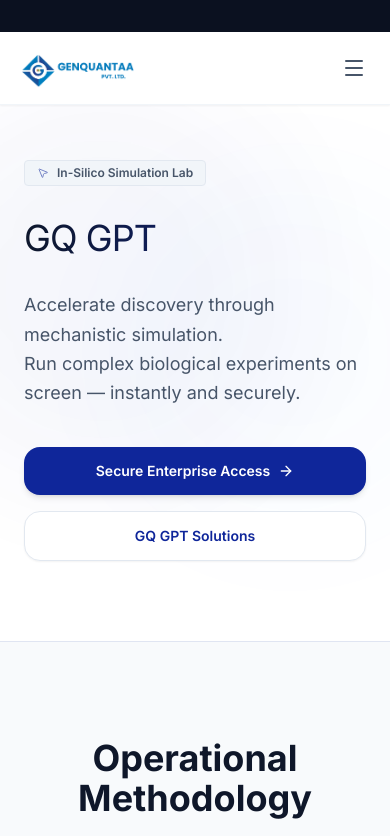
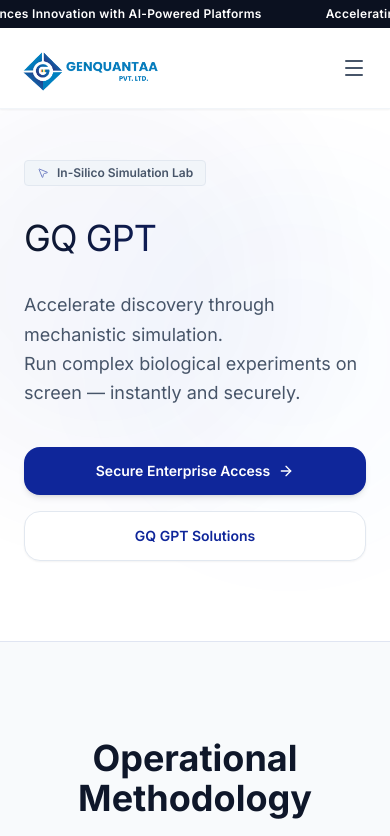
Before and after one commit to Rahullll101/biologics-latchbio, a React (Vite) app: page /gpt in a window 390 px wide. Shown: the top 836 px of the page. Built offline with nearby package versions, Linux system fonts and the light colour scheme.

Commit message:
feat: implement responsive navigation menu with dropdowns for platform, solutions, software, and simulation tools

```diff
--- a/src/components/Navbar.tsx
+++ b/src/components/Navbar.tsx
@@ -484,14 +484,20 @@
   return (
     <div className="fixed top-0 left-0 right-0 w-full z-50 shadow-sm border-b border-slate-100 bg-white">
       {/* Top Banner Marquee */}
-      <div className="bg-[#0b1120] text-white py-1.5 text-xs sm:text-sm font-semibold tracking-wide">
-        <marquee scrollamount="5">
+      <div className="bg-[#0b1120] text-white py-1.5 text-xs sm:text-sm font-semibold tracking-wide overflow-hidden flex">
+        <div className="animate-marquee flex whitespace-nowrap w-max">
           <span className="mx-8">Accelerating Life Sciences Innovation with AI-Powered Platforms</span>
           <span className="mx-8">Accelerating Life Sciences Innovation with AI-Powered Platforms</span>
           <span className="mx-8">Accelerating Life Sciences Innovation with AI-Powered Platforms</span>
           <span className="mx-8">Accelerating Life Sciences Innovation with AI-Powered Platforms</span>
           <span className="mx-8">Accelerating Life Sciences Innovation with AI-Powered Platforms</span>
-        </marquee>
+          {/* Duplicate set for seamless looping */}
+          <span className="mx-8">Accelerating Life Sciences Innovation with AI-Powered Platforms</span>
+          <span className="mx-8">Accelerating Life Sciences Innovation with AI-Powered Platforms</span>
+          <span className="mx-8">Accelerating Life Sciences Innovation with AI-Powered Platforms</span>
+          <span className="mx-8">Accelerating Life Sciences Innovation with AI-Powered Platforms</span>
+          <span className="mx-8">Accelerating Life Sciences Innovation with AI-Powered Platforms</span>
+        </div>
       </div>
 
       {/* Navigation Bar */}
@@ -499,7 +505,7 @@
         <div className="flex items-center gap-8">
           {/* Logo */}
           <Link to="/discovery-solution" className="flex items-center group cursor-pointer shrink-0">
-            <img src="/logo.png" alt="GENQUANTAA Logo" className="h-10 w-auto object-contain" />
+            <img src="/logo.png" alt="GENQUANTAA Logo" className="h-12 sm:h-14 w-auto object-contain" />
           </Link>
 
           <nav className="hidden lg:flex items-center gap-6">
@@ -666,7 +672,7 @@
                             quality: 'GENQUANTAA QUALITY CLOUD',
                             data: 'GENQUANTAA DATA CLOUD',
                             'market-access': 'GENQUANTAA COMMERCIAL CLOUD',
-                            rnd: 'GENQUANTAA R&D CLOUD'
+                            rnd: 'Discovery Platform For Biology'
                           }[activeSolutionTab]
                         }
                       </span>
@@ -677,7 +683,7 @@
                             quality: 'GenQuantaa Quality Platform',
                             data: 'GenQuantaa Data Platform',
                             'market-access': 'GenQuantaa Market Access Platform',
-                            rnd: 'GenQuantaa R&D Platform'
+                            rnd: 'Discovery Platform For Biology'
                           }[activeSolutionTab]
                         }
                       </h3>
--- a/src/index.css
+++ b/src/index.css
@@ -188,3 +188,12 @@
 .swiper-button-next {
   display: none !important;
 }
+
+@keyframes marquee {
+  0% { transform: translateX(0%); }
+  100% { transform: translateX(-50%); }
+}
+
+.animate-marquee {
+  animation: marquee 25s linear infinite;
+}
--- a/tailwind.config.js
+++ b/tailwind.config.js
@@ -25,6 +25,15 @@
       },
       fontFamily: {
         sans: ['"Inter"', 'sans-serif'],
+      },
+      keyframes: {
+        marquee: {
+          '0%': { transform: 'translateX(0%)' },
+          '100%': { transform: 'translateX(-50%)' },
+        }
+      },
+      animation: {
+        marquee: 'marquee 25s linear infinite',
       }
     },
   },
```
